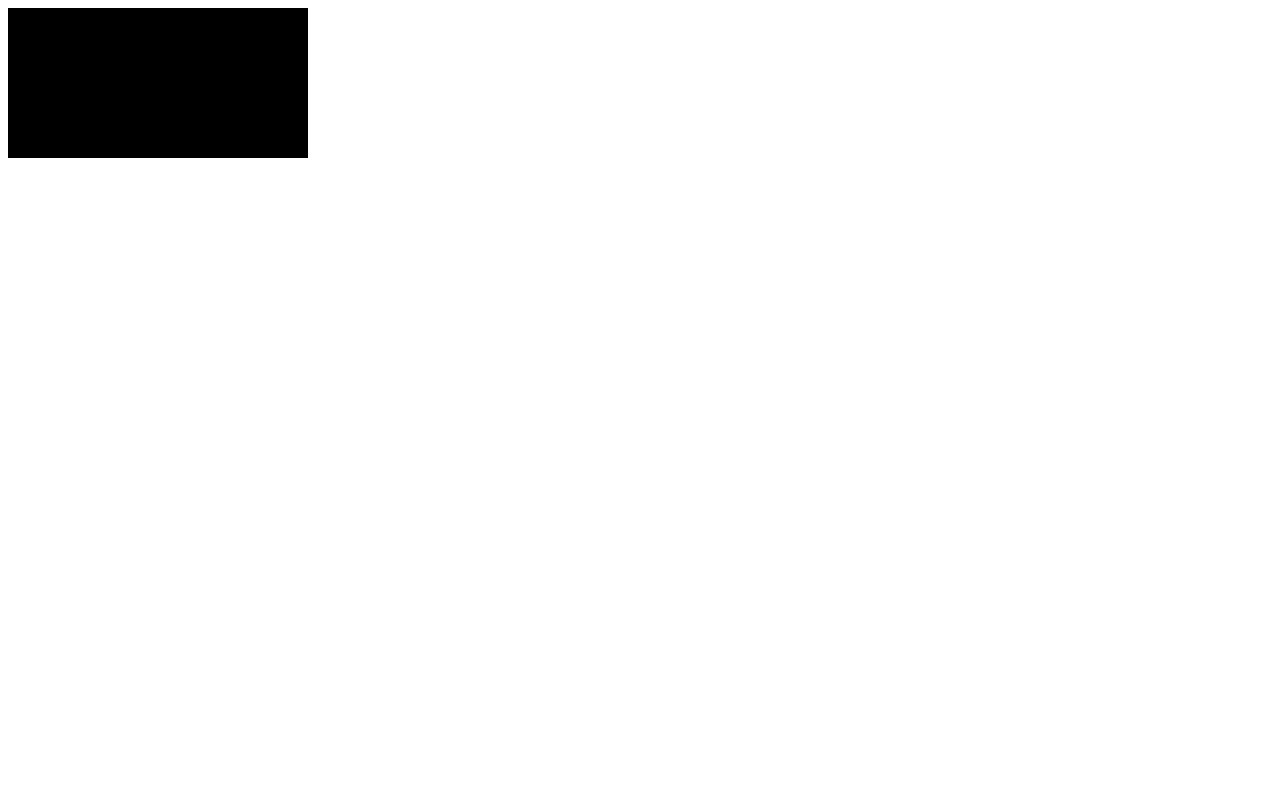
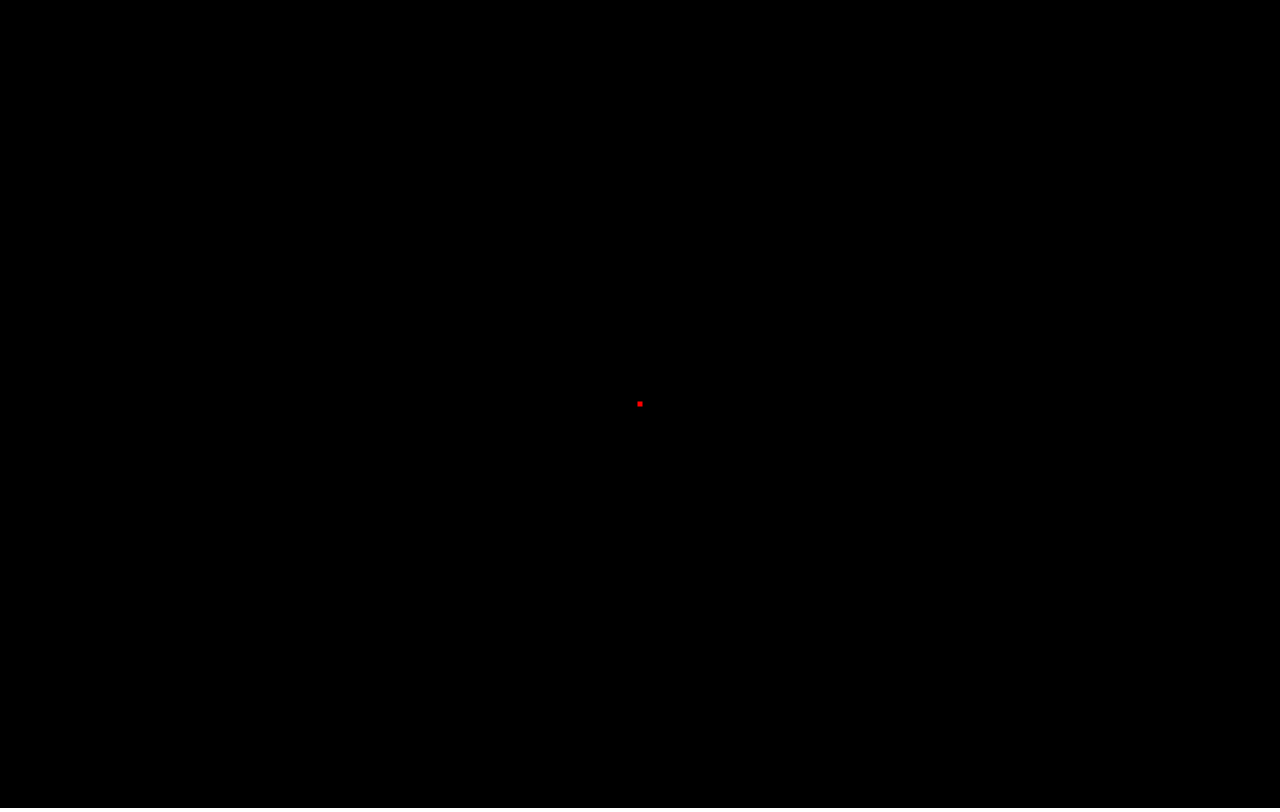
Before and after one commit to NickMcSlick/peculiarparticles, a plain HTML site: page index.html in a window 1280 px wide. Drawn offline with Linux system fonts and the light colour scheme.

Commit message:
Add files via upload

```diff
--- a/index.html
+++ b/index.html
@@ -8,11 +8,10 @@
 	<script src="lib/webgl-debug.js"></script>
 	<script src="lib/cuon-utils.js"></script>
 	<script src="lib/cuon-matrix.js"></script>
+	<script src="https://webglfundamentals.org/webgl/resources/webgl-utils.js"></script>
 	<script src="js/peculiarParticles.js"></script>
   </head>
-  <body onload="main()">
-	<div id="wrapper">
-	    <canvas id="canvas"></canvas>
-	</div>
+  <body onload="main()" style="padding: 0; margin: 0; overflow: hidden;">
+	<canvas id="canvas"></canvas>
   </body>
 </html>
--- a/js/peculiarParticles.js
+++ b/js/peculiarParticles.js
@@ -32,12 +32,12 @@
 /*********************/
 
 const V_SHADER_SOURCE = `#version 300 es
-	in vec4 a_p;		// Position
+	in vec2 a_p;		// Position
 	in float a_p_s;		// Point size
 
 	void main() {
-		gl_Position = a_p;
 		gl_PointSize = a_p_s;
+		gl_Position = vec4(a_p, 0.0, 1.0);
 	}
 `
 
@@ -55,11 +55,15 @@ const F_SHADER_SOURCE = `#version 300 es
 // Main program
 function main() {
 	let canvas = document.getElementById("canvas");
+	canvas.margin = 0;
+	canvas.width = 1.0 * window.innerWidth;
+	canvas.height = 1.01 * window.innerHeight;
+
 	let webGL = canvas.getContext("webgl2");
 
 	initShaders(webGL, V_SHADER_SOURCE, F_SHADER_SOURCE);
 
-	let particle = new Particle(1, [0, 0], [0, 0], [, 0, 0, 1]);
+	let particle = new Particle(5.0, [0.0, 0.0], [0.0, 0.0], [1.0, 0.0, 0.0, 1.0]);
 
 	drawParticle(webGL, particle);
 }
@@ -72,11 +76,11 @@ function drawParticle(gl, particle) {
 	// Fragment shader pointers
 	let u_c = gl.getUniformLocation(gl.program, "u_c");
 
-	gl.vertexAttrib4f(a_p, particle.position[0], particle.position[1], 0.0, 0.0);
+	gl.vertexAttrib2f(a_p, particle.position[0], particle.position[1]);
 	gl.vertexAttrib1f(a_p_s, particle.size);
 	gl.uniform4f(u_c, particle.color[0], particle.color[1], particle.color[2], particle.color[3]);
 
-	followCursor(particle);
+	//followCursor(particle);
 
 	gl.clearColor(0.0, 0.0, 0.0, 1.0);
 	gl.clear(gl.COLOR_BUFFER_BIT);
@@ -87,6 +91,7 @@ function followCursor(particle) {
 
 }
 
+// Particle constructor
 function Particle(size, position, velocity, color) {
 	this.size = size;
 	this.position = position;
```
